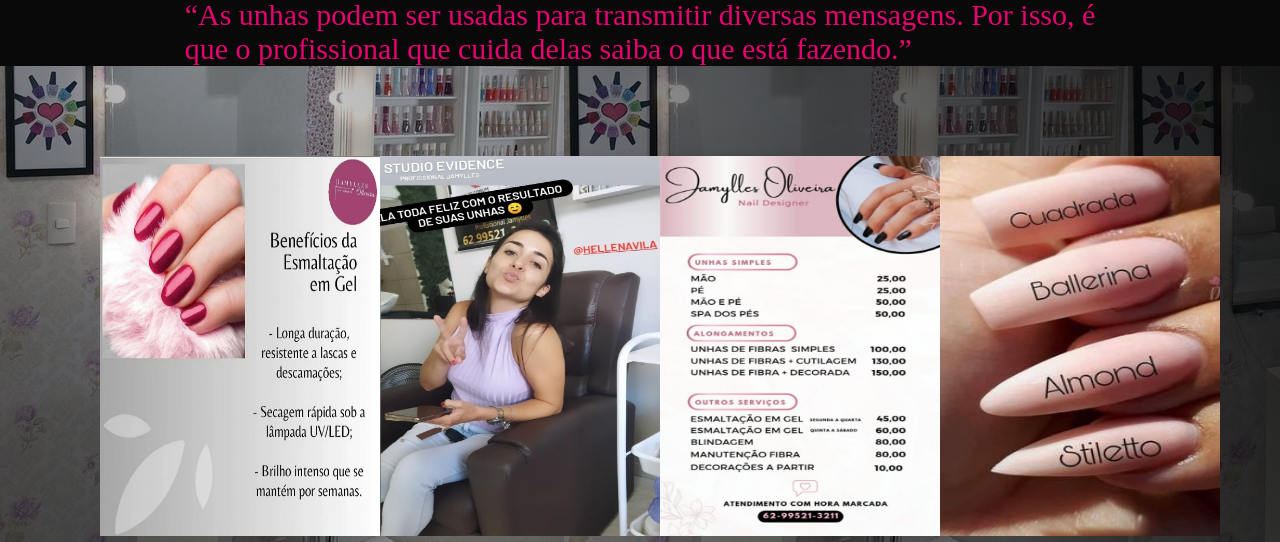
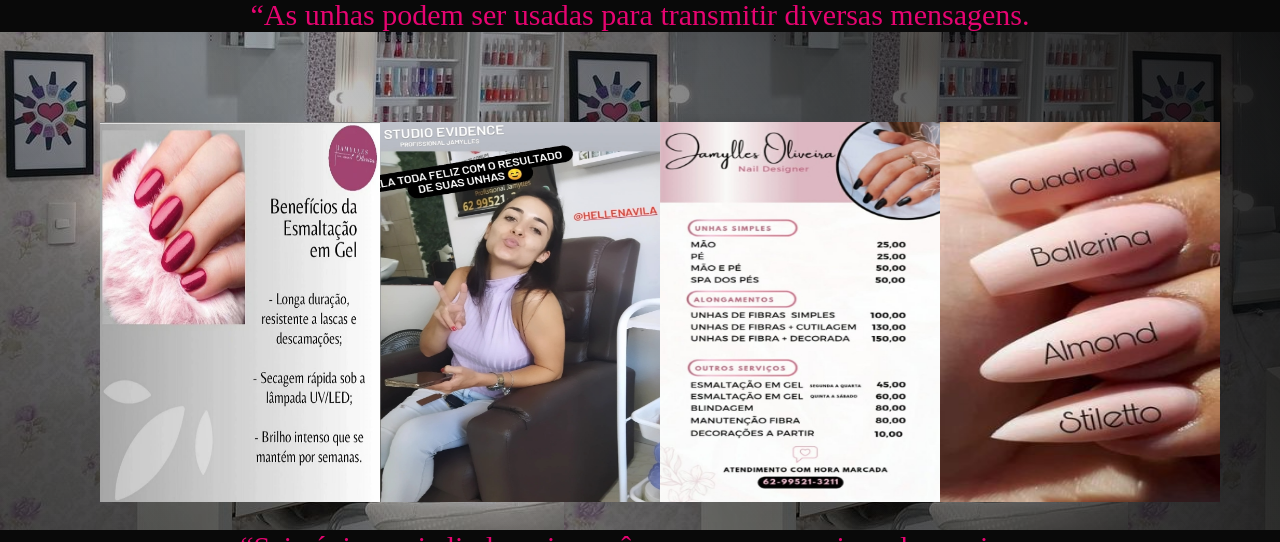
Before and after one commit to itaeziosfw/Studio-Evidence, a plain HTML site: page index.html in a window 1280 px wide. Shown: the part 142-684 px from the top of the page. Drawn offline with Linux system fonts and the light colour scheme; a script that the page names is missing.

Commit message:
segundo commit

```diff
--- a/index.html
+++ b/index.html
@@ -23,7 +23,7 @@
         <h2> Boas Vindas!</h2>
         <br>
         <br>
-        <p class="paragrafo">“As unhas podem ser usadas para transmitir diversas mensagens. Por isso, é  <br> que o profissional que cuida delas saiba o que está fazendo.”</p>
+        <p class="paragrafo">“As unhas podem ser usadas para transmitir diversas mensagens.</p>
 
     </p>
 
```
